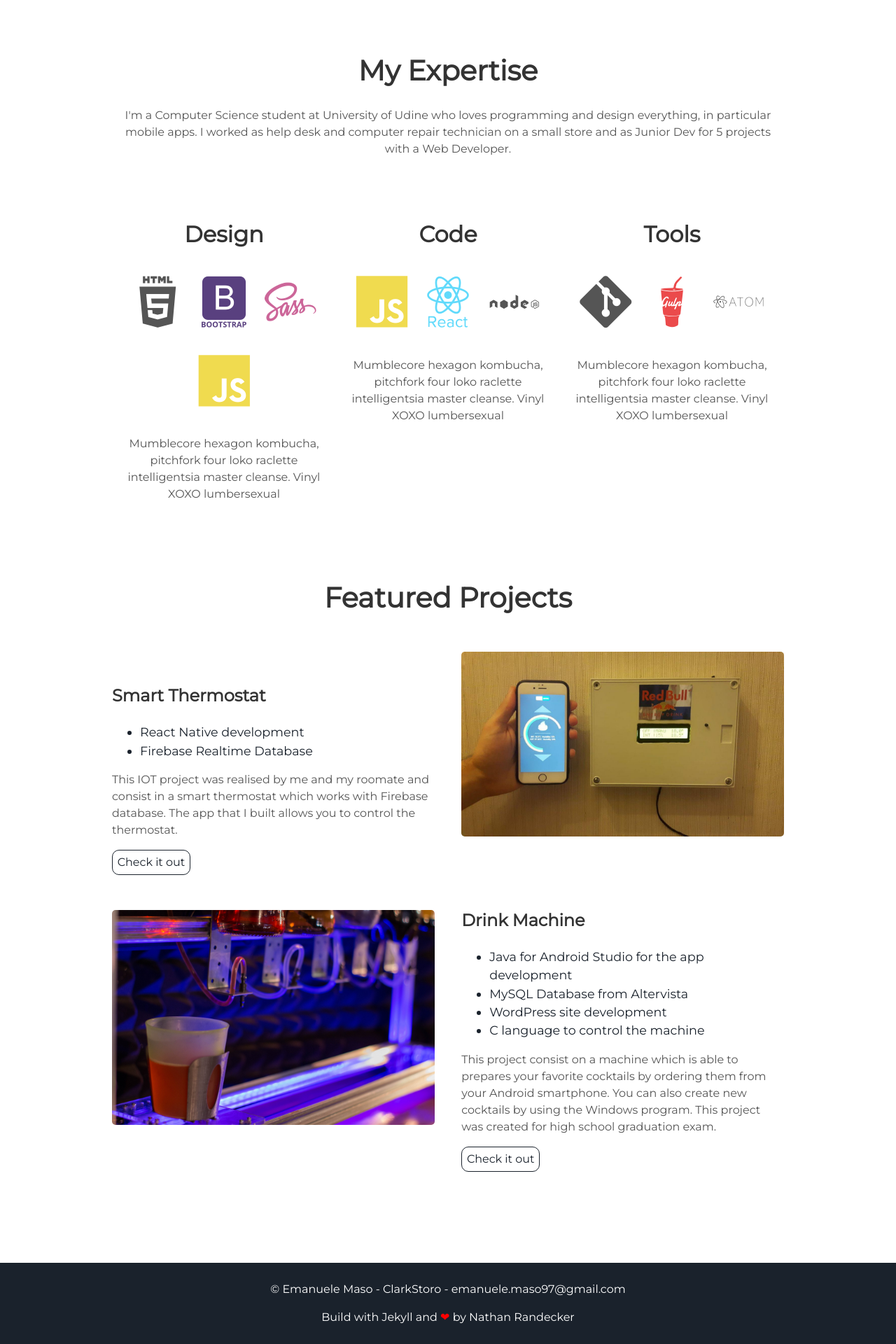
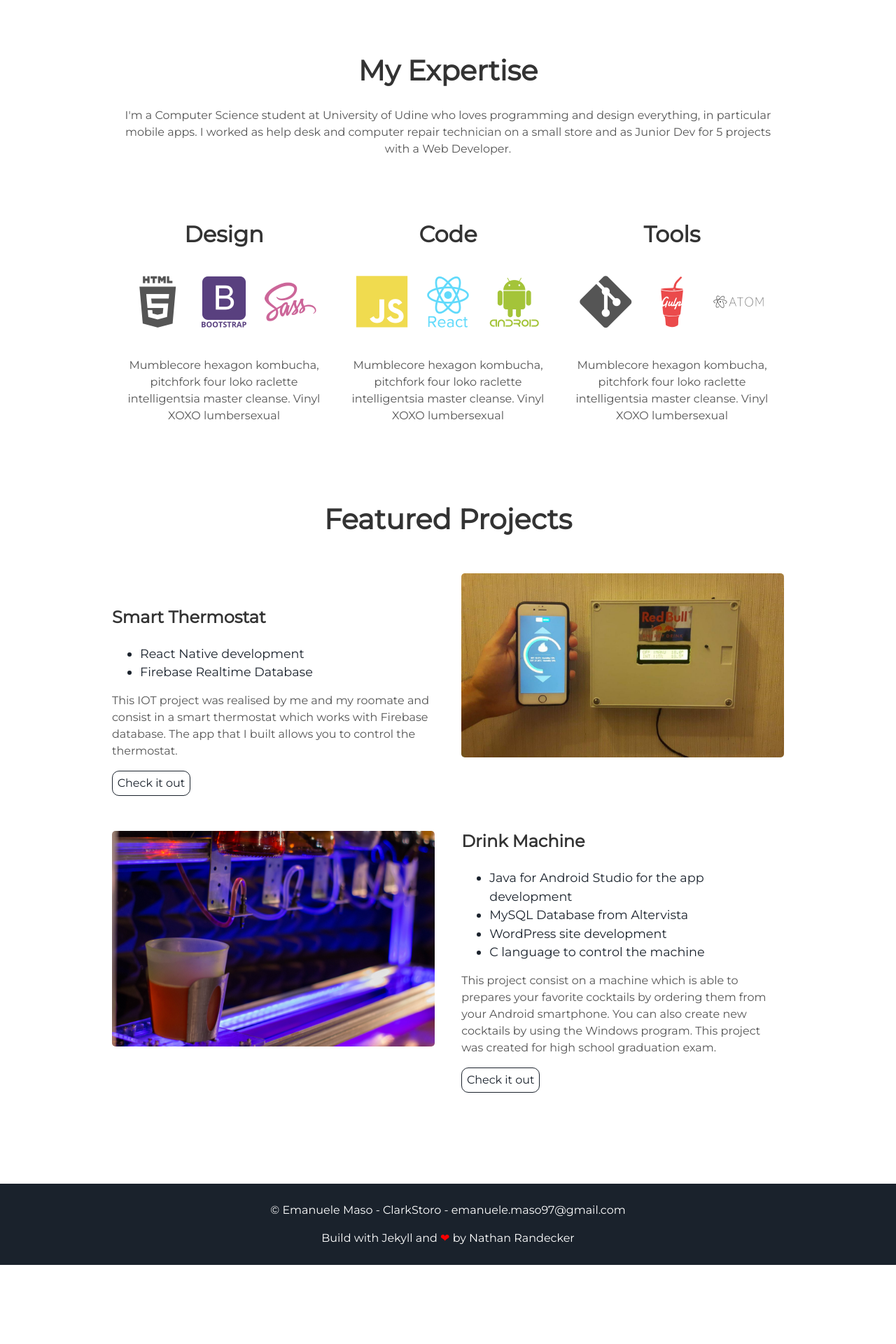
Before and after one commit to ClarkStoro/clarkstoro.github.io, a Jekyll site: the page built from index.html, in a window 1280 px wide. Shown: the part 904-2824 px from the top of the page at 70% size. Built offline with Jekyll 4.4.1, drawn with Linux system fonts in a browser that asks for light colours; after the commit the page ends 2711 px from its top, so only the background shows below that.

Commit message:
Update about.html

```diff
--- a/_includes/about.html
+++ b/_includes/about.html
@@ -8,7 +8,6 @@
       <i class="devicon-html5-plain-wordmark"></i>
       <i class="devicon-bootstrap-plain-wordmark colored"></i>
       <i class="devicon-sass-original colored"></i>
-      <i class="devicon-javascript-plain colored"></i>
       <p>Mumblecore hexagon kombucha, pitchfork four loko raclette intelligentsia master cleanse.
         Vinyl XOXO lumbersexual</p>
     </div>
@@ -16,7 +15,7 @@
       <h2>Code</h2>
       <i class="devicon-javascript-plain colored"></i>
       <i class="devicon-react-original-wordmark colored"></i>
-      <i class="devicon-nodejs-plain-wordmark"></i>
+      <i class="devicon-android-plain-wordmark colored"></i>
       <p>Mumblecore hexagon kombucha, pitchfork four loko raclette intelligentsia master cleanse.
         Vinyl XOXO lumbersexual</p>
     </div>
```
